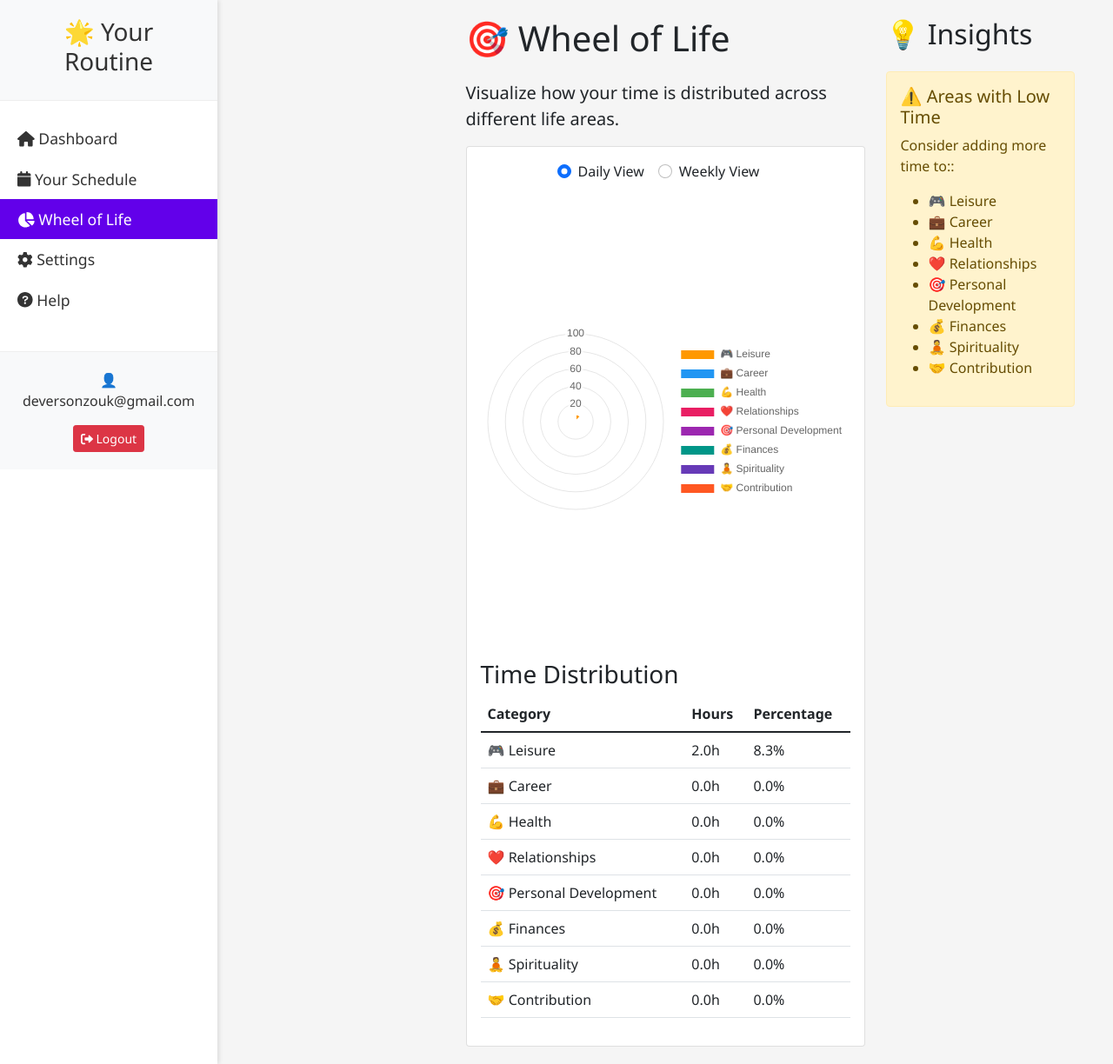
After one commit to DevDaribei/python_YourRoutine, a Flask app: page /wheel_of_life in a window 1280 px wide. The commit adds this page. Shown: the whole page at 87% size. Run offline with Flask 3, Linux system fonts and the light colour scheme; a user stored in the database is signed in.

Commit message:
Atualização do código com as últimas alterações

```diff
--- a/app.py
+++ b/app.py
@@ -153,7 +153,28 @@ TRANSLATIONS = {
         'finances_satisfaction': "Você está satisfeito com sua situação financeira?",
         'spirituality_satisfaction': "Você está satisfeito com sua vida espiritual?",
         'contribution_satisfaction': "Você está satisfeito com sua contribuição para a sociedade?",
-        'error_time': 'O horário de término deve ser depois do horário de início.'
+        'error_time': 'O horário de término deve ser depois do horário de início.',
+        'wheel_of_life': 'Roda da Vida',
+        'wheel_of_life_description': 'Visualize como seu tempo está distribuído entre as diferentes áreas da sua vida.',
+        'daily_view': 'Visualização Diária',
+        'weekly_view': 'Visualização Semanal',
+        'time_distribution': 'Distribuição do Tempo',
+        'hours': 'Horas',
+        'percentage': 'Porcentagem',
+        'insights': 'Insights',
+        'low_time_warning': 'Áreas com Pouco Tempo',
+        'consider_adding_time_to': 'Considere dedicar mais tempo a:',
+        'high_time_warning': 'Áreas com Muito Tempo',
+        'consider_balancing_time_in': 'Considere equilibrar melhor seu tempo em:',
+        'suggested_time': 'Sugestão de tempo',
+        'health_description': 'A saúde física e mental deve ser uma prioridade, incluindo atividades como exercícios, alimentação saudável, descanso e cuidados com o bem-estar psicológico.',
+        'career_description': 'A maior parte do tempo de uma pessoa adulta é geralmente dedicada ao trabalho ou à profissão. Isso inclui tarefas relacionadas ao trabalho, aprimoramento de habilidades e networking.',
+        'relationships_description': 'Os relacionamentos interpessoais, como família, amigos e parceiros, são fundamentais para o bem-estar emocional. O tempo dedicado a interações sociais e apoio mútuo.',
+        'personal_development_description': 'O crescimento pessoal envolve atividades como o aprendizado contínuo, cursos, leitura, reflexão, meditação ou qualquer outra forma de aprimoramento.',
+        'finances_description': 'A gestão financeira é importante, mas não deve consumir uma quantidade excessiva de tempo. O foco aqui é planejamento financeiro, orçamentos, e investimentos.',
+        'spirituality_description': 'A espiritualidade pode envolver práticas religiosas ou outras atividades que tragam sentido à vida, como meditação, oração ou reflexão.',
+        'leisure_description': 'O lazer é importante para o equilíbrio entre o trabalho e a vida pessoal. Isso inclui hobbies, descanso e atividades de entretenimento.',
+        'contribution_description': 'A contribuição para a comunidade, voluntariado ou qualquer forma de ajudar os outros pode ser muito gratificante.',
     },
     'en': {
         'welcome': 'Welcome to Your Routine!',
@@ -254,7 +275,28 @@ TRANSLATIONS = {
         'finances_satisfaction': "Are you satisfied with your financial situation?",
         'spirituality_satisfaction': "Are you satisfied with your spiritual life?",
         'contribution_satisfaction': "Are you satisfied with your contribution to society?",
-        'error_time': 'End time must be after start time.'
+        'error_time': 'End time must be after start time.',
+        'wheel_of_life': 'Wheel of Life',
+        'wheel_of_life_description': 'Visualize how your time is distributed across different life areas.',
+        'daily_view': 'Daily View',
+        'weekly_view': 'Weekly View',
+        'time_distribution': 'Time Distribution',
+        'hours': 'Hours',
+        'percentage': 'Percentage',
+        'insights': 'Insights',
+        'low_time_warning': 'Areas with Low Time',
+        'consider_adding_time_to': 'Consider adding more time to:',
+        'high_time_warning': 'Areas with High Time',
+        'consider_balancing_time_in': 'Consider balancing your time better in:',
+        'suggested_time': 'Suggested time',
+        'health_description': 'Physical and mental health should be a priority, including activities such as exercise, healthy eating, rest, and psychological well-being care.',
+        'career_description': 'Most of an adult\'s time is usually dedicated to work or profession. This includes work-related tasks, skill improvement, and networking.',
+        'relationships_description': 'Interpersonal relationships, such as family, friends, and partners, are fundamental to emotional well-being. Time dedicated to social interactions and mutual support.',
+        'personal_development_description': 'Personal growth involves activities such as continuous learning, courses, reading, reflection, meditation, or any other form of improvement.',
+        'finances_description': 'Financial management is important but should not consume excessive time. The focus here is on financial planning, budgets, and investments.',
+        'spirituality_description': 'Spirituality can involve religious practices or other activities that bring meaning to life, such as meditation, prayer, or reflection.',
+        'leisure_description': 'Leisure is important for work-life balance. This includes hobbies, rest, and entertainment activities.',
+        'contribution_description': 'Contributing to the community, volunteering, or any form of helping others can be very rewarding.',
     }
 }
 
@@ -573,5 +615,27 @@ def edit_activity(activity_id):
                          category_colors=CATEGORY_COLORS,
                          get_text=get_text)
 
+@app.route('/wheel_of_life')
+def wheel_of_life():
+    if 'logged_in' not in session or not session['logged_in']:
+        return redirect(url_for('index'))
+
+    user = User.query.get(session['user_id'])
+    activities = Activity.query.filter_by(user_id=user.id).all()
+
+    # Convert activities to dictionaries
+    activities_dict = [{
+        'id': activity.id,
+        'category': activity.category,
+        'title': activity.title,
+        'start_time': activity.start_time,
+        'end_time': activity.end_time,
+        'day': activity.day
+    } for activity in activities]
+
+    return render_template('wheel_of_life.html',
+                         activities=activities_dict,
+                         get_text=get_text)
+
 if __name__ == '__main__':
     app.run(debug=True)
--- a/templates/base.html
+++ b/templates/base.html
@@ -25,6 +25,11 @@
                 <li class="{{ 'active' if request.endpoint == 'routine' }}">
                     <a href="{{ url_for('routine') }}">
                         <i class="fas fa-calendar"></i> {{ get_text('your_routine') }}
+                    </a>
+                </li>
+                <li class="{{ 'active' if request.endpoint == 'wheel_of_life' }}">
+                    <a href="{{ url_for('wheel_of_life') }}">
+                        <i class="fas fa-chart-pie"></i> {{ get_text('wheel_of_life') }}
                     </a>
                 </li>
                 <li class="{{ 'active' if request.endpoint == 'settings' }}">
--- /dev/null
+++ b/templates/wheel_of_life.html
@@ -0,0 +1,237 @@
+{% extends "base.html" %}
+
+{% block content %}
+<div class="container-fluid">
+    <div class="row">
+        <!-- Left Column - Already exists in base.html -->
+        <div class="col-md-3">
+            <!-- The sidebar is already handled in base.html -->
+        </div>
+
+        <!-- Middle Column - Wheel of Life -->
+        <div class="col-md-6">
+            <h1 class="mb-4">🎯 {{ get_text('wheel_of_life') }}</h1>
+            <p class="lead">{{ get_text('wheel_of_life_description') }}</p>
+
+            <div class="card">
+                <div class="card-body">
+                    <div class="d-flex justify-content-center mb-4">
+                        <div class="form-check form-check-inline">
+                            <input class="form-check-input" type="radio" name="timeRange" id="daily" value="daily" checked>
+                            <label class="form-check-label" for="daily">{{ get_text('daily_view') }}</label>
+                        </div>
+                        <div class="form-check form-check-inline">
+                            <input class="form-check-input" type="radio" name="timeRange" id="weekly" value="weekly">
+                            <label class="form-check-label" for="weekly">{{ get_text('weekly_view') }}</label>
+                        </div>
+                    </div>
+
+                    <div class="wheel-container" style="position: relative; height: 500px;">
+                        <canvas id="wheelOfLife"></canvas>
+                    </div>
+
+                    <div class="mt-4">
+                        <h3>{{ get_text('time_distribution') }}</h3>
+                        <div class="table-responsive">
+                            <table class="table">
+                                <thead>
+                                    <tr>
+                                        <th>{{ get_text('category') }}</th>
+                                        <th>{{ get_text('hours') }}</th>
+                                        <th>{{ get_text('percentage') }}</th>
+                                    </tr>
+                                </thead>
+                                <tbody id="timeDistribution">
+                                    <!-- Will be populated by JavaScript -->
+                                </tbody>
+                            </table>
+                        </div>
+                    </div>
+                </div>
+            </div>
+        </div>
+
+        <!-- Right Column - Insights -->
+        <div class="col-md-3">
+            <div class="insights-container sticky-top" style="top: 20px;">
+                <h2 class="mb-4">💡 {{ get_text('insights') }}</h2>
+                <div id="insights">
+                    <!-- Will be populated by JavaScript -->
+                </div>
+            </div>
+        </div>
+    </div>
+</div>
+{% endblock %}
+
+{% block scripts %}
+<script src="https://cdn.jsdelivr.net/npm/chart.js"></script>
+<script>
+document.addEventListener('DOMContentLoaded', function() {
+    const ctx = document.getElementById('wheelOfLife').getContext('2d');
+    let wheelChart = null;
+
+    // Define categories and their colors
+    const categories = [
+        { id: 'leisure', label: '{{ get_text("leisure") }}', color: '#FF9800', icon: '🎮' },
+        { id: 'career', label: '{{ get_text("career") }}', color: '#2196F3', icon: '💼' },
+        { id: 'health', label: '{{ get_text("health") }}', color: '#4CAF50', icon: '💪' },
+        { id: 'relationships', label: '{{ get_text("relationships") }}', color: '#E91E63', icon: '❤️' },
+        { id: 'personal_development', label: '{{ get_text("personal_development") }}', color: '#9C27B0', icon: '🎯' },
+        { id: 'finances', label: '{{ get_text("finances") }}', color: '#009688', icon: '💰' },
+        { id: 'spirituality', label: '{{ get_text("spirituality") }}', color: '#673AB7', icon: '🧘' },
+        { id: 'contribution', label: '{{ get_text("contribution") }}', color: '#FF5722', icon: '🤝' }
+    ];
+
+    // Function to calculate time distribution
+    function calculateTimeDistribution(activities, timeRange) {
+        const totalHours = timeRange === 'daily' ? 24 : 168; // 24 hours for daily, 168 for weekly
+        const distribution = {};
+        let totalActivityHours = 0;
+
+        // Initialize distribution
+        categories.forEach(cat => {
+            distribution[cat.id] = {
+                hours: 0,
+                percentage: 0
+            };
+        });
+
+        // Calculate hours for each category
+        activities.forEach(activity => {
+            const start = new Date(`1970-01-01T${activity.start_time}`);
+            const end = new Date(`1970-01-01T${activity.end_time}`);
+            const hours = (end - start) / (1000 * 60 * 60);
+
+            distribution[activity.category].hours += hours;
+            totalActivityHours += hours;
+        });
+
+        // Calculate percentages
+        categories.forEach(cat => {
+            distribution[cat.id].percentage = (distribution[cat.id].hours / totalHours) * 100;
+        });
+
+        return distribution;
+    }
+
+    // Function to update the wheel chart
+    function updateWheelChart(distribution) {
+        if (wheelChart) {
+            wheelChart.destroy();
+        }
+
+        const data = {
+            labels: categories.map(cat => `${cat.icon} ${cat.label}`),
+            datasets: [{
+                data: categories.map(cat => distribution[cat.id].percentage),
+                backgroundColor: categories.map(cat => cat.color),
+                borderColor: '#fff',
+                borderWidth: 2
+            }]
+        };
+
+        const config = {
+            type: 'polarArea',
+            data: data,
+            options: {
+                responsive: true,
+                maintainAspectRatio: false,
+                plugins: {
+                    legend: {
+                        position: 'right'
+                    },
+                    tooltip: {
+                        callbacks: {
+                            label: function(context) {
+                                const category = categories[context.dataIndex];
+                                return `${category.label}: ${distribution[category.id].hours.toFixed(1)}h (${distribution[category.id].percentage.toFixed(1)}%)`;
+                            }
+                        }
+                    }
+                },
+                scales: {
+                    r: {
+                        beginAtZero: true,
+                        max: 100
+                    }
+                }
+            }
+        };
+
+        wheelChart = new Chart(ctx, config);
+    }
+
+    // Function to update the time distribution table
+    function updateTimeDistributionTable(distribution) {
+        const tbody = document.getElementById('timeDistribution');
+        tbody.innerHTML = '';
+
+        categories.forEach(cat => {
+            const row = document.createElement('tr');
+            row.innerHTML = `
+                <td>${cat.icon} ${cat.label}</td>
+                <td>${distribution[cat.id].hours.toFixed(1)}h</td>
+                <td>${distribution[cat.id].percentage.toFixed(1)}%</td>
+            `;
+            tbody.appendChild(row);
+        });
+    }
+
+    // Function to update insights
+    function updateInsights(distribution) {
+        const insights = document.getElementById('insights');
+        insights.innerHTML = '';
+
+        // Find categories with low time allocation
+        const lowTimeCategories = categories.filter(cat => distribution[cat.id].percentage < 10);
+        if (lowTimeCategories.length > 0) {
+            const warning = document.createElement('div');
+            warning.className = 'alert alert-warning';
+            warning.innerHTML = `
+                <h5>⚠️ {{ get_text('low_time_warning') }}</h5>
+                <p>{{ get_text('consider_adding_time_to') }}:</p>
+                <ul>
+                    ${lowTimeCategories.map(cat => `<li>${cat.icon} ${cat.label}</li>`).join('')}
+                </ul>
+            `;
+            insights.appendChild(warning);
+        }
+
+        // Find categories with high time allocation
+        const highTimeCategories = categories.filter(cat => distribution[cat.id].percentage > 40);
+        if (highTimeCategories.length > 0) {
+            const warning = document.createElement('div');
+            warning.className = 'alert alert-info';
+            warning.innerHTML = `
+                <h5>💡 {{ get_text('high_time_warning') }}</h5>
+                <p>{{ get_text('consider_balancing_time_in') }}:</p>
+                <ul>
+                    ${highTimeCategories.map(cat => `<li>${cat.icon} ${cat.label}</li>`).join('')}
+                </ul>
+            `;
+            insights.appendChild(warning);
+        }
+    }
+
+    // Handle time range change
+    document.querySelectorAll('input[name="timeRange"]').forEach(radio => {
+        radio.addEventListener('change', function() {
+            const timeRange = this.value;
+            const activities = {{ activities | tojson | safe }};
+            const distribution = calculateTimeDistribution(activities, timeRange);
+            updateWheelChart(distribution);
+            updateTimeDistributionTable(distribution);
+            updateInsights(distribution);
+        });
+    });
+
+    // Initial load
+    const activities = {{ activities | tojson | safe }};
+    const distribution = calculateTimeDistribution(activities, 'daily');
+    updateWheelChart(distribution);
+    updateTimeDistributionTable(distribution);
+    updateInsights(distribution);
+});
+</script>
+{% endblock %}
```
Also changed, not shown: templates/dashboard.html (+172 -51 lines), instance/users.db.
